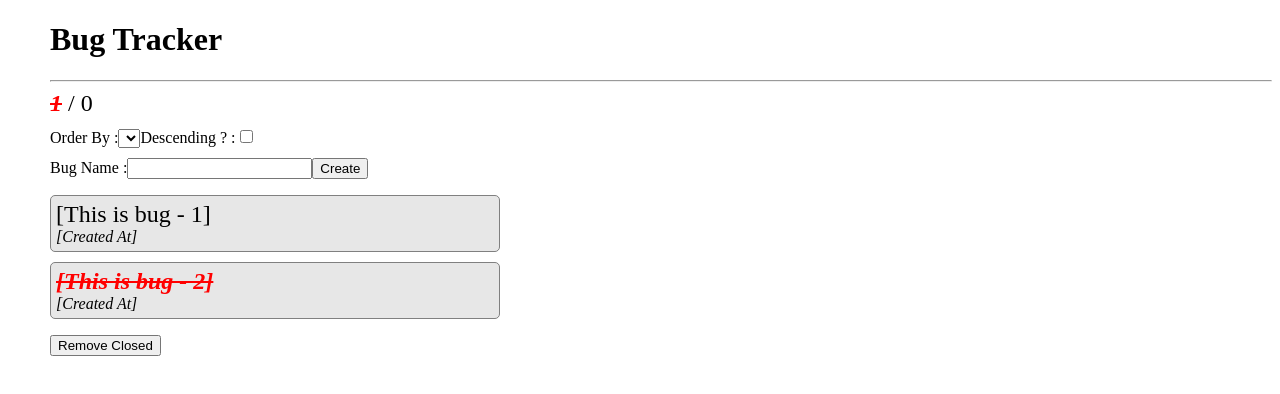
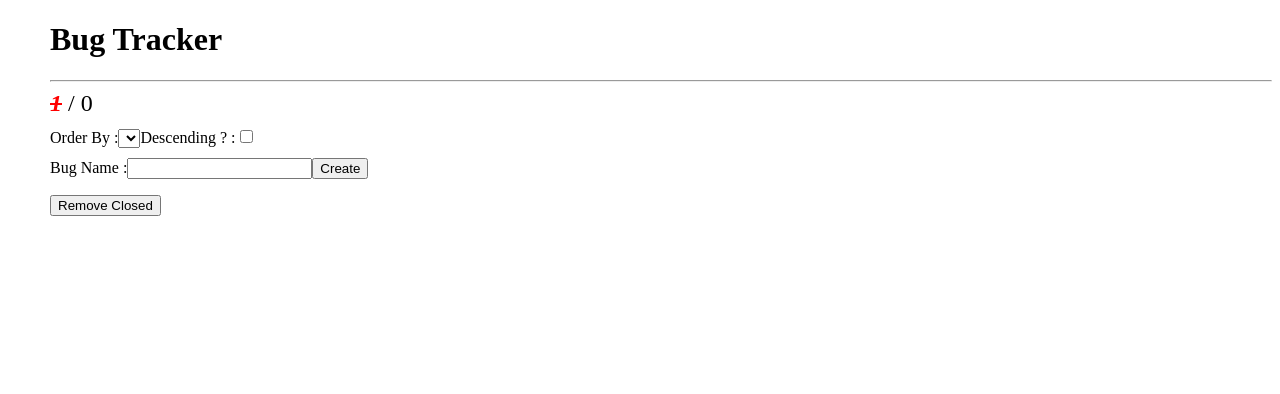
Before and after one commit to tkmagesh/Cisco-Angular-Dec-2017, an Angular app in the folder bug-tracker-app/: page / in a window 1280 px wide. Shown: the top 394 px of the page. Built offline with nearby package versions, Linux system fonts and the light colour scheme.

Commit message:
listing bugs

```diff
--- a/bug-tracker-app/src/app/bugTracker/bugTracker.component.ts
+++ b/bug-tracker-app/src/app/bugTracker/bugTracker.component.ts
@@ -24,12 +24,8 @@
 		</section>
 		<section class="list">
 			<ol>
-				<li>
-					<span class="bugname">[This is bug - 1]</span>
-					<div class="datetime">[Created At]</div>
-				</li>
-				<li>
-					<span class="bugname closed">[This is bug - 2]</span>
+				<li *ngFor="let bug of bugs">
+					<span class="bugname">{{bug}}</span>
 					<div class="datetime">[Created At]</div>
 				</li>
 			</ol>
```
